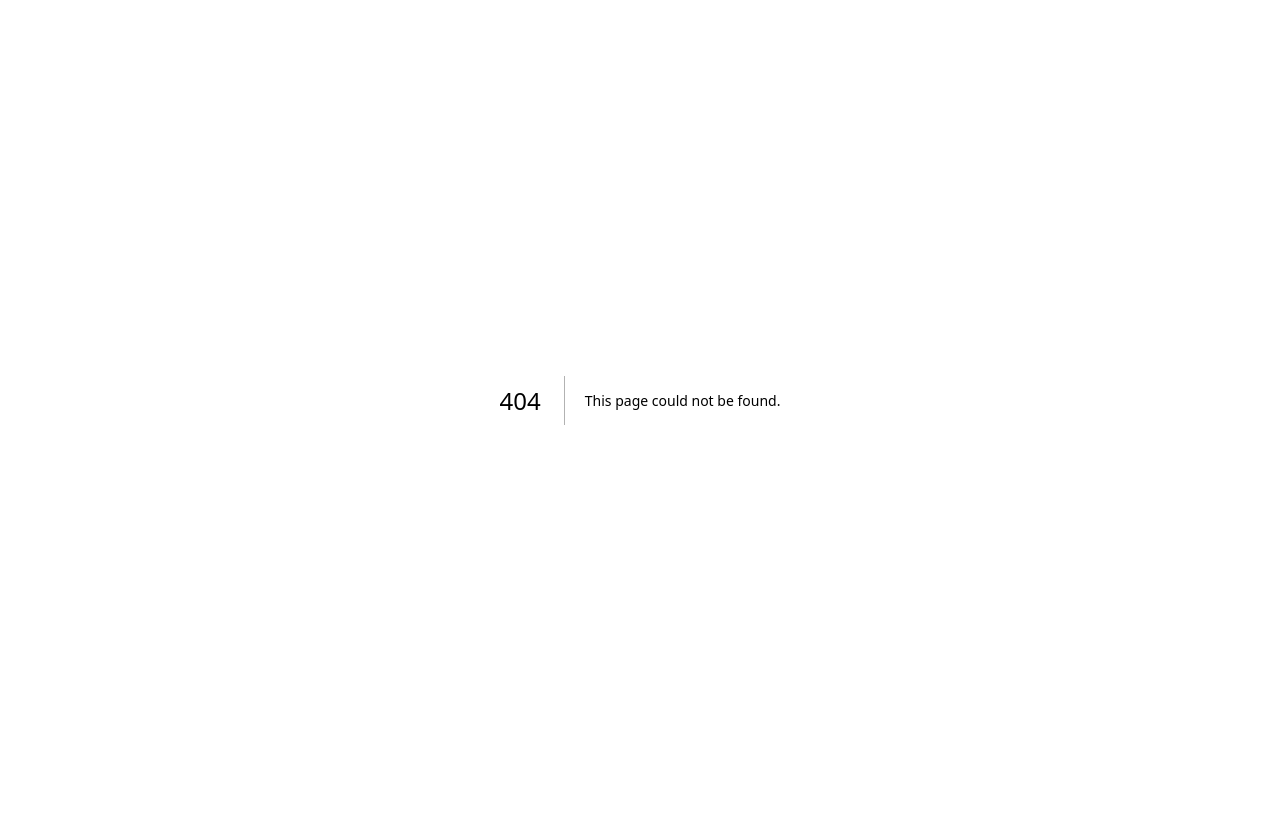
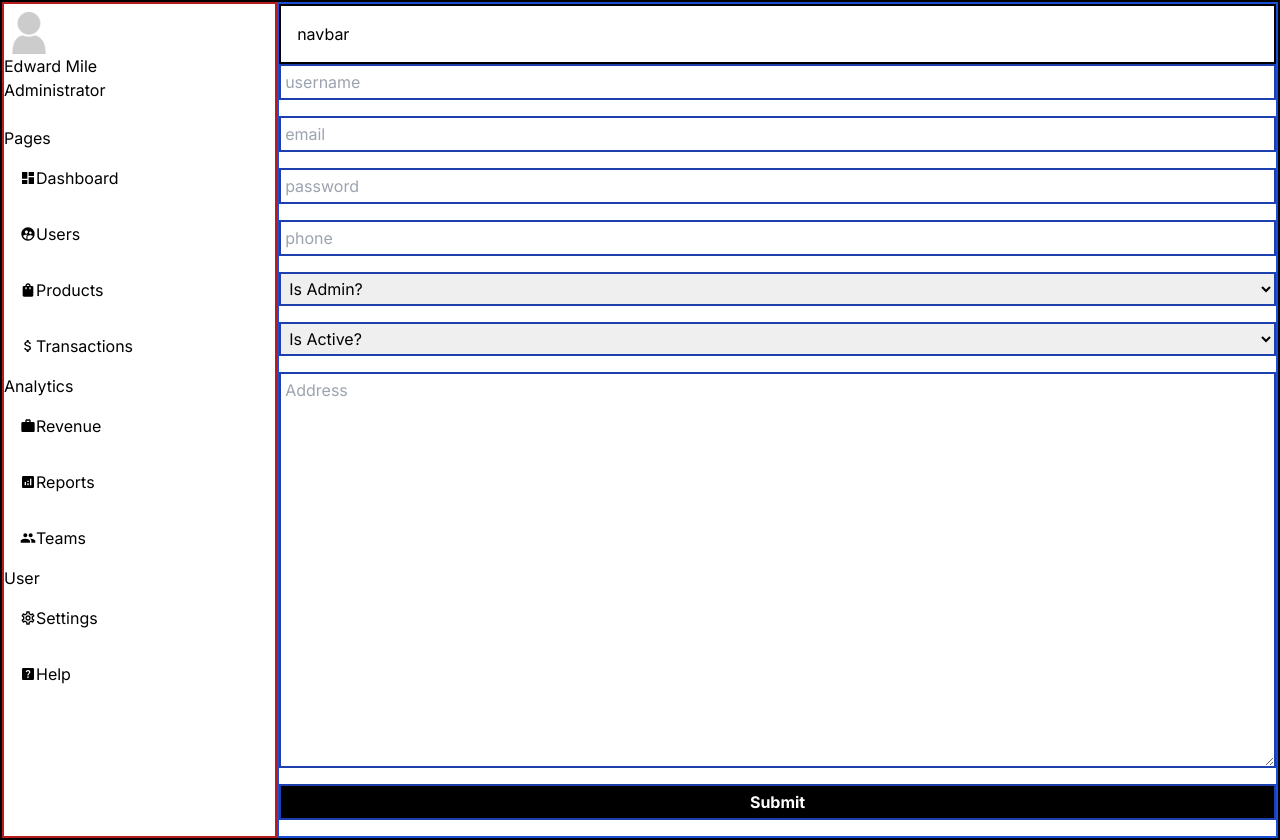
Before and after one commit to umairkhanzz/Admin_Dashboard, a Next.js app: page /dashboard/users/adduser in a window 1280 px wide. Before the commit this address had no page. Before the commit the page ends 800 px from the top, so only its background shows below. Built offline with nearby package versions, Linux system fonts and the light colour scheme.

Commit message:
add server actions for users

```diff
--- a/app/components/dashboard/pagination.jsx
+++ b/app/components/dashboard/pagination.jsx
@@ -9,7 +9,7 @@ function Pagination({ count }) {
 
   const page = parseInt(searchParams.get("page") || "1");
   const params = new URLSearchParams(searchParams);
-  const itemsPerPage = 2;
+  const itemsPerPage = 4;
 
   // Determine if the Previous and Next buttons should be enabled
   const prev = page > 1;
--- /dev/null
+++ b/app/dashboard/users/adduser/page.jsx
@@ -0,0 +1,45 @@
+import React from 'react'
+import { addUser } from "@/app/libs/actions";
+
+const AddUserPage = () => {
+    return (
+        <div >
+            <form action={addUser} className='flex flex-col'>
+                <input className='border-2 border-blue-800 p-1 mb-4' type="text" placeholder="username" name="username" required />
+                <input className='border-2 border-blue-800 p-1 mb-4' type="email" placeholder="email" name="email" required />
+                <input
+                    className='border-2 border-blue-800 p-1 mb-4'
+                    type="password"
+                    placeholder="password"
+                    name="password"
+                    required
+                />
+                <input className='border-2 border-blue-800 p-1 mb-4' t type="phone" placeholder="phone" name="phone" />
+                <select className='border-2 border-blue-800 p-1 mb-4' name="isAdmin" id="isAdmin">
+                    <option value={false}>
+                        Is Admin?
+                    </option>
+                    <option value={true}>Yes</option>
+                    <option value={false}>No</option>
+                </select>
+                <select className='border-2 border-blue-800 p-1 mb-4' name="isActive" id="isActive">
+                    <option value={true}>
+                        Is Active?
+                    </option>
+                    <option value={true}>Yes</option>
+                    <option value={false}>No</option>
+                </select>
+                <textarea
+                    className='border-2 border-blue-800 p-1 mb-4'
+                    name="address"
+                    id="address"
+                    rows="16"
+                    placeholder="Address"
+                ></textarea>
+                <button className='border-2 border-blue-800 p-1 mb-4 bg-black text-white font-bold' type="submit">Submit</button>
+            </form>
+        </div>
+    );
+};
+
+export default AddUserPage;
--- a/app/dashboard/users/page.jsx
+++ b/app/dashboard/users/page.jsx
@@ -8,12 +8,15 @@ async function UserPage({ searchParams }) {
 
   const q = searchParams?.q || "";
   const page = searchParams?.page || "1";
-  const {count , users} = await fetchUsers(q, page);
+  const { count, users } = await fetchUsers(q, page);
   console.log("users data", users);
 
   return (
     <>
       <div>User Data Record</div>
+      <div className='mt-9'>
+        <Link className='text-red-700 bg-black p-4 ' href={"/dashboard/users/adduser"}>Add User</Link>
+      </div>
       <div>
         <Searchbar />
         <table>
--- /dev/null
+++ b/app/libs/actions.js
@@ -0,0 +1,23 @@
+"use server"
+import { User } from "./modals";
+import { connectToDB } from "./utils";
+import { redirect } from "next/navigation";
+import { revalidatePath } from "next/cache";
+
+export const addUser = async (formData) => {
+
+    const { username, email, password, phone, address, isAdmin, isActive } = Object.fromEntries(formData)
+
+    try {
+        connectToDB();
+        const newUser = new User({
+            username, email, password, phone, address, isAdmin, isActive
+        });
+        await newUser.save();
+    } catch (error) {
+        console.log("Error while adding user" , error);
+        throw new Error("Failed to create user!");
+    }
+    revalidatePath("/dashboard/users");
+    redirect("/dashboard/users");
+}
--- a/app/libs/data.js
+++ b/app/libs/data.js
@@ -3,7 +3,7 @@ import { connectToDB } from "./utils";
 
 export const fetchUsers = async (q , page) => {
   const regex = new RegExp(q , "i");
-  const item_per_page = 2;
+  const item_per_page = 4;
   try {
     await connectToDB();
     const count = await User.find({ username: { $regex: regex } }).countDocuments(); // Correct count logic
--- a/app/page.jsx
+++ b/app/page.jsx
@@ -1,6 +1,11 @@
+import Link from "next/link"
+
 const Homepage = () => {
   return (
-    <div className="text-5xl font-bold text-red-600 text-center my-72">Homepage</div>
+    <div className="text-5xl font-bold text-red-600 text-center my-72">
+
+      <Link className="bg-black px-6 py-3 rounded-lg" href={"/dashboard"}>Go to Dashboard</Link>
+    </div>
   )
 }
 
```
